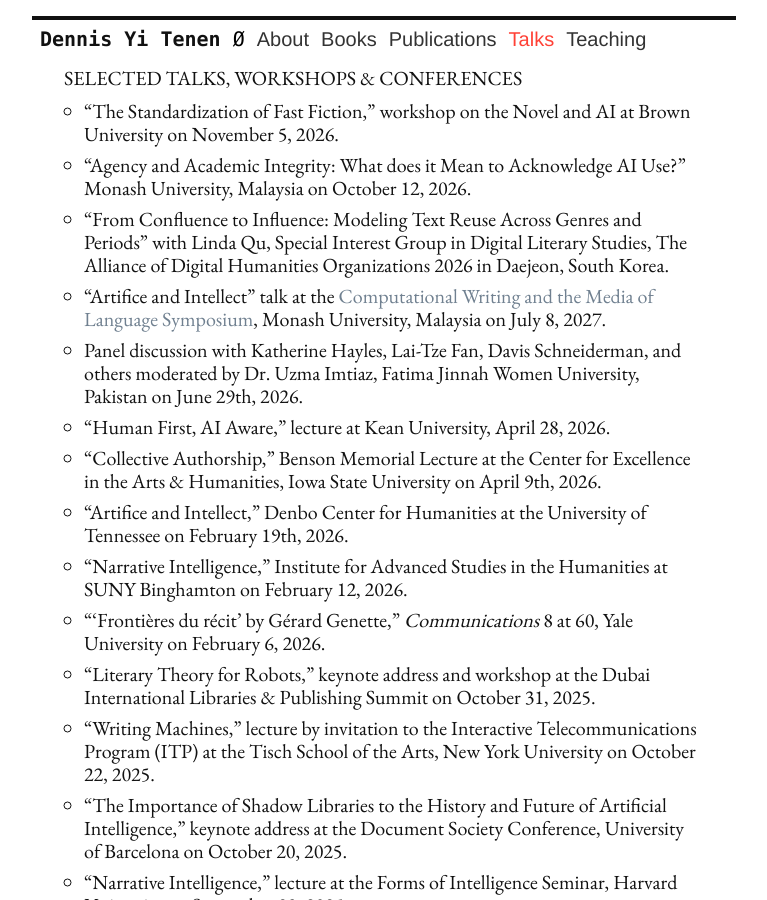
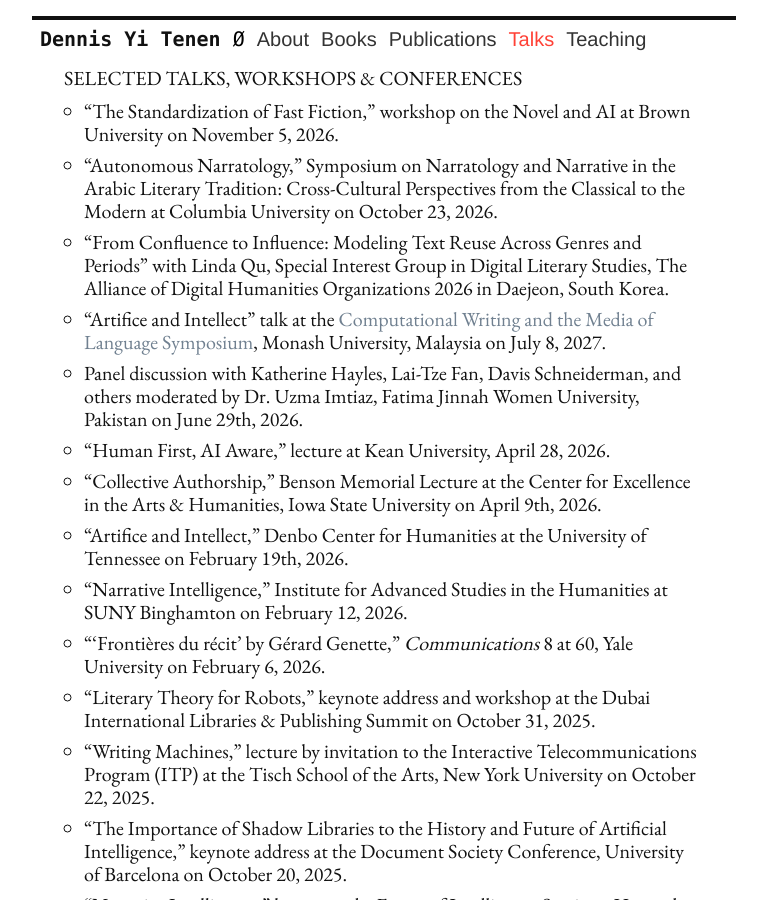
Before and after one commit to denten/denten.github.io, a Jekyll site: the page built from _pages/talks.md, in a window 1280 px wide and 900 px high. Shown: the whole window, without its empty margins (256-1023 px from the left). Built offline with Jekyll 4.4.1, drawn with Linux system fonts in a browser that asks for light colours; nearby versions of some CDN libraries.

Commit message:
update talks

```diff
--- a/_includes/CV/06-talks.md
+++ b/_includes/CV/06-talks.md
@@ -1,9 +1,10 @@
 ## Selected Talks, Workshops & Conferences
 
-- "The Standardization of Fast Fiction," workshop on the Novel and AI at Brown University
-on November 5, 2026.
-- "Agency and Academic Integrity: What does it Mean to Acknowledge AI Use?" Monash
-University, Malaysia on October 12, 2026.
+- "The Standardization of Fast Fiction," workshop on the Novel and AI at Brown University on
+November 5, 2026.
+- "Autonomous Narratology," Symposium on Narratology and Narrative in the Arabic Literary
+Tradition: Cross-Cultural Perspectives from the Classical to the Modern at Columbia
+University on October 23, 2026.
 - "From Confluence to Influence: Modeling Text Reuse Across Genres and Periods" with Linda
 Qu, Special Interest Group in Digital Literary Studies, The Alliance of Digital Humanities
 Organizations 2026 in Daejeon, South Korea.
```
